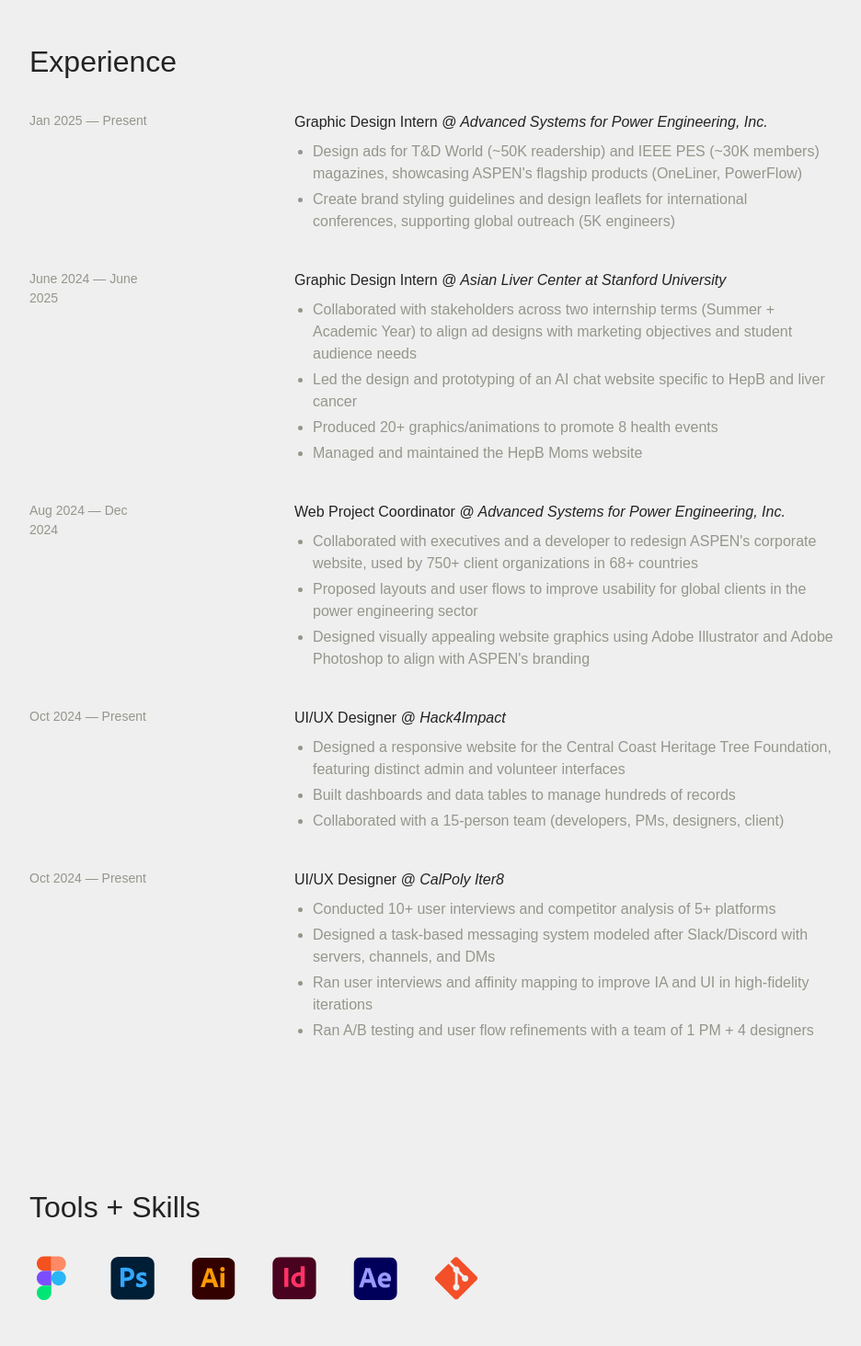
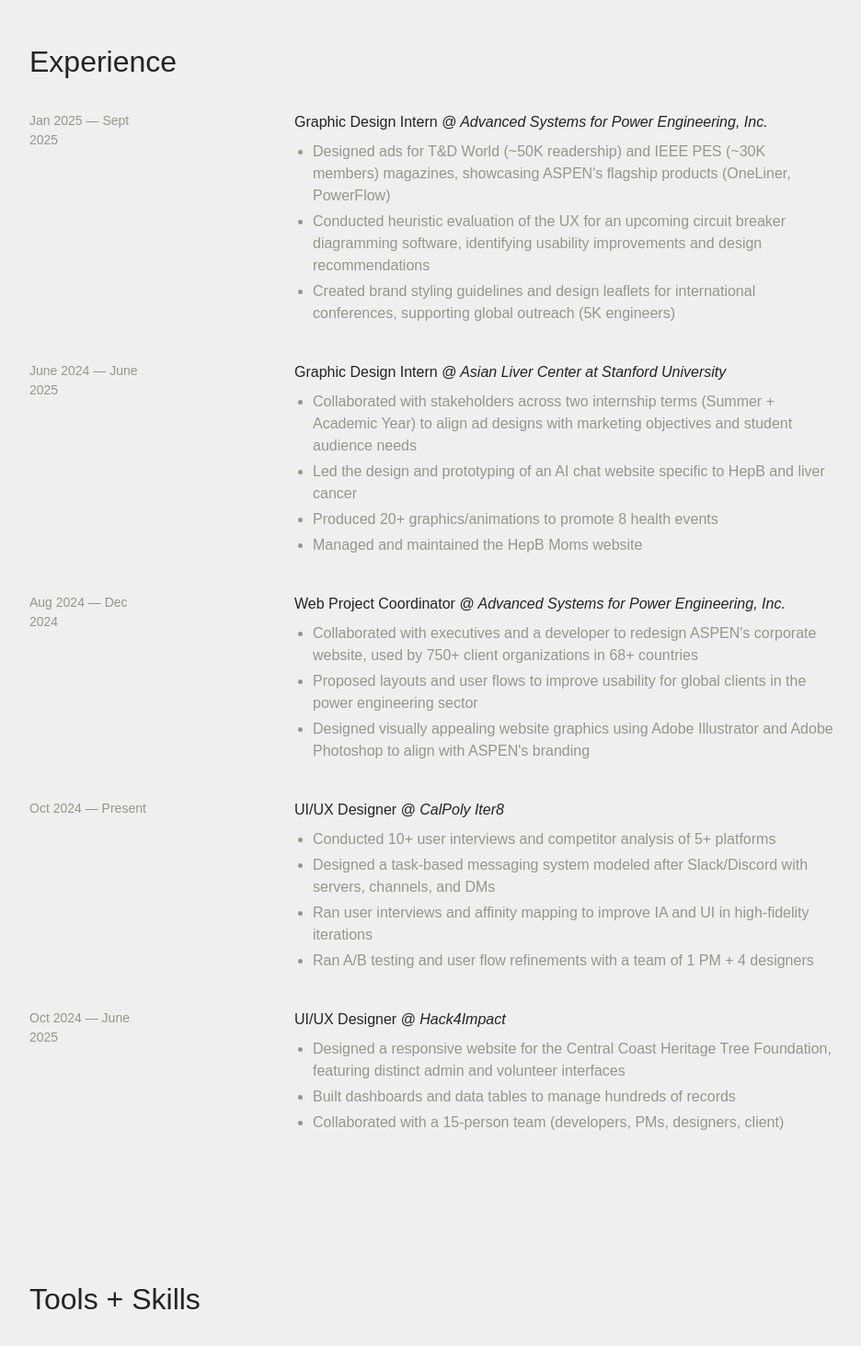
Before and after one commit to tranguyen-grc/portfolio2025, a React (Vite) app: page /about in a window 1280 px wide. Shown: the part 920-2384 px from the top of the page at 92% size, without its empty margins (170-1106 px from the left). Built offline with nearby package versions, Linux system fonts and the light colour scheme; a web font is replaced by a local one.

Commit message:
updated resume 10/29/2025

```diff
--- a/src/pages/About.jsx
+++ b/src/pages/About.jsx
@@ -71,7 +71,7 @@ export default function About() {
           <h1 className="text-h4 text-black mb-4">Hi, I'm Tra Nguyen.</h1>
           <p className="text-rg-sm-normal text-black mb-4">
             I first got into UI/UX design by obsessing over game menus as a
-            kid—I loved how interfaces could shape the whole experience. Now,
+            kid, noticing how interfaces could shape the whole experience. Now,
             I'm studying UI/UX Design and Computer Science at Cal Poly San Luis
             Obispo, aiming to become a designer who understands both creative
             and technical sides of product building.
@@ -138,7 +138,7 @@ export default function About() {
             <div className="flex flex-col md:flex-row md:gap-[10rem] items-start">
               {/* Dates */}
               <div className="min-w-[8rem] text-grad text-darkgray text-sm-medium">
-                <p>Jan 2025 — Present</p>
+                <p>Jan 2025 — Sept 2025</p>
               </div>
               <div>
                 <p className="text-rg-sm-medium text-black">
@@ -149,12 +149,15 @@ export default function About() {
                 </p>
                 <ul className="list-disc text-rg-sm-normal text-darkgray pl-5 mt-2 space-y-1">
                   <li>
-                    Design ads for T&D World (~50K readership) and IEEE PES
+                    Designed ads for T&D World (~50K readership) and IEEE PES
                     (~30K members) magazines, showcasing ASPEN's flagship
                     products (OneLiner, PowerFlow)
                   </li>
                   <li>
-                    Create brand styling guidelines and design leaflets for
+                    Conducted heuristic evaluation of the UX for an upcoming circuit breaker diagramming software, identifying usability improvements and design recommendations
+                  </li>
+                  <li>
+                    Created brand styling guidelines and design leaflets for
                     international conferences, supporting global outreach (5K
                     engineers)
                   </li>
@@ -225,35 +228,6 @@ export default function About() {
               </div>
             </div>
 
-            {/* H4I */}
-            <div className="flex flex-col md:flex-row md:gap-[10rem] items-start">
-              {/* Dates */}
-              <div className="min-w-[8rem] text-grad text-darkgray text-sm-medium">
-                <p>Oct 2024 — Present</p>
-              </div>
-              <div>
-                <p className="text-rg-sm-medium text-black">
-                  UI/UX Designer{" "}
-                  <span className="text-rg-sm-italic">@ Hack4Impact</span>
-                </p>
-                <ul className="list-disc text-rg-sm-normal text-darkgray pl-5 mt-2 space-y-1">
-                  <li>
-                    Designed a responsive website for the Central Coast Heritage
-                    Tree Foundation, featuring distinct admin and volunteer
-                    interfaces
-                  </li>
-                  <li>
-                    Built dashboards and data tables to manage hundreds of
-                    records
-                  </li>
-                  <li>
-                    Collaborated with a 15-person team (developers, PMs,
-                    designers, client)
-                  </li>
-                </ul>
-              </div>
-            </div>
-
             {/* iter8 */}
             <div className="flex flex-col md:flex-row md:gap-[10rem] items-start">
               {/* Dates */}
@@ -281,6 +255,35 @@ export default function About() {
                   <li>
                     Ran A/B testing and user flow refinements with a team of 1
                     PM + 4 designers
+                  </li>
+                </ul>
+              </div>
+            </div>
+
+            {/* H4I */}
+            <div className="flex flex-col md:flex-row md:gap-[10rem] items-start">
+              {/* Dates */}
+              <div className="min-w-[8rem] text-grad text-darkgray text-sm-medium">
+                <p>Oct 2024 — June 2025</p>
+              </div>
+              <div>
+                <p className="text-rg-sm-medium text-black">
+                  UI/UX Designer{" "}
+                  <span className="text-rg-sm-italic">@ Hack4Impact</span>
+                </p>
+                <ul className="list-disc text-rg-sm-normal text-darkgray pl-5 mt-2 space-y-1">
+                  <li>
+                    Designed a responsive website for the Central Coast Heritage
+                    Tree Foundation, featuring distinct admin and volunteer
+                    interfaces
+                  </li>
+                  <li>
+                    Built dashboards and data tables to manage hundreds of
+                    records
+                  </li>
+                  <li>
+                    Collaborated with a 15-person team (developers, PMs,
+                    designers, client)
                   </li>
                 </ul>
               </div>
--- a/tailwind.config.js
+++ b/tailwind.config.js
@@ -6,9 +6,6 @@ module.exports = {
       fontFamily: {
         sans: ['"General Sans"', "sans-serif"],
       },
-      screens: {
-        "max-1420": { max: "900px" }, // applies styles up to 1420px
-      },
     },
   },
   plugins: [],
```
Also changed, not shown: 2 other files (tests, documents, lock files or other folders).
